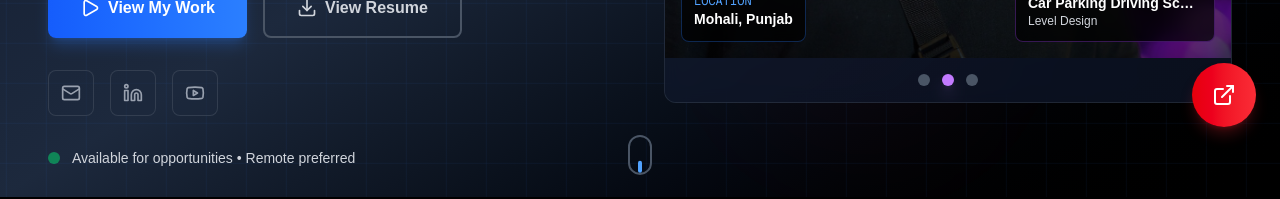
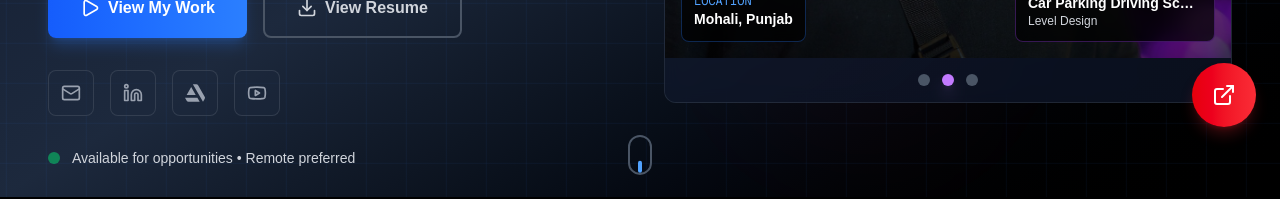
Before and after one commit to brennanhunter/ridam-rana-portfolio, a Next.js app: page / in a window 1280 px wide. Shown: the part 603-802 px from the top of the page. Built offline with nearby package versions, Linux system fonts and the light colour scheme.

Commit message:
Added the Artstation link.

```diff
--- a/src/app/components/HeroSection.tsx
+++ b/src/app/components/HeroSection.tsx
@@ -53,6 +53,18 @@ const HeroSection = () => {
       });
     }
   };
+
+  // Custom Artstation SVG Icon
+  const ArtstationIcon = ({ className }: { className?: string }) => (
+    <svg
+      viewBox="0 0 24 24"
+      fill="currentColor"
+      className={className}
+      xmlns="http://www.w3.org/2000/svg"
+    >
+      <path d="M0 17.723l2.027 3.505h.001a2.424 2.424 0 0 0 2.164 1.333h13.457l-2.792-4.838H0zm24 .025c0-.484-.143-.935-.388-1.314L15.728 2.728a2.424 2.424 0 0 0-2.142-1.289H9.419L21.598 22.54l1.92-3.325c.378-.656.482-1.464.482-1.467zm-11.129-3.462L7.428 4.858l-5.444 9.428h10.887z"/>
+    </svg>
+  );
 
   // Grid animation background
   const GridBackground = () => (
@@ -215,6 +227,9 @@ const HeroSection = () => {
               <a href="https://www.linkedin.com/in/ridamrana/" className="p-2 md:p-3 bg-slate-800/50 hover:bg-slate-700 rounded-lg border border-gray-600/50 hover:border-blue-400/50 transition-all duration-300 group">
                 <Linkedin className="w-4 h-4 md:w-5 md:h-5 text-gray-400 group-hover:text-blue-400" />
               </a>
+              <a href="https://www.artstation.com/youmadbroyolo3" className="p-2 md:p-3 bg-slate-800/50 hover:bg-slate-700 rounded-lg border border-gray-600/50 hover:border-purple-400/50 transition-all duration-300 group">
+                <ArtstationIcon className="w-4 h-4 md:w-5 md:h-5 text-gray-400 group-hover:text-purple-400" />
+              </a>
               <a href="https://www.youtube.com/@kolasi3561" className="p-2 md:p-3 bg-slate-800/50 hover:bg-slate-700 rounded-lg border border-gray-600/50 hover:border-red-400/50 transition-all duration-300 group">
                 <Youtube className="w-4 h-4 md:w-5 md:h-5 text-gray-400 group-hover:text-red-400" />
               </a>
```
